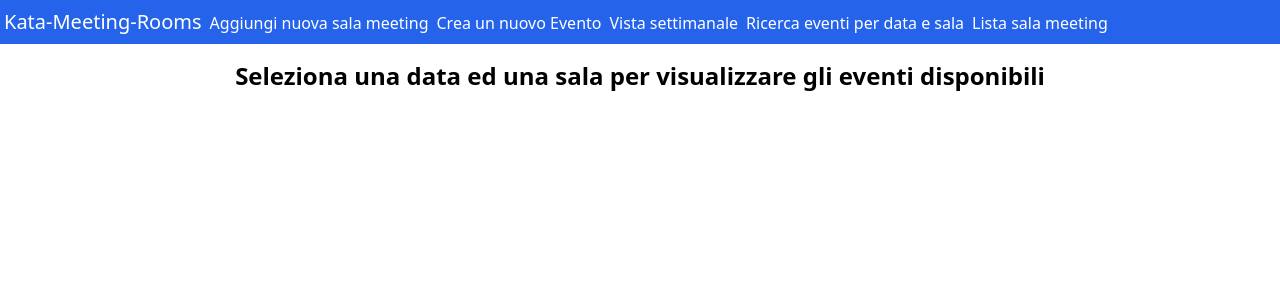
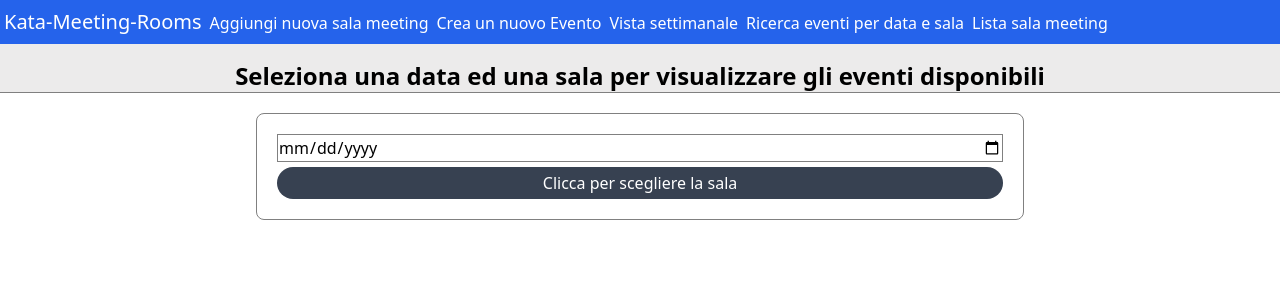
Before and after one commit to GiovanniMarseglia/eventi, a Vue app in the folder front-end/: page /FindDateRoom in a window 1280 px wide. Shown: the top 300 px of the page. Built offline with nearby package versions, Linux system fonts and the light colour scheme.

Commit message:
create form with input for retrive meeting on a specific date

```diff
--- a/front-end/src/pages/FindDateRoom.vue
+++ b/front-end/src/pages/FindDateRoom.vue
@@ -1,11 +1,125 @@
 <script setup>
+import singleMeeting from '../components/singleMeeting.vue'
+import axios from 'axios'
+import{ref,onMounted} from 'vue'
+
+const showModal=ref(Boolean)
+showModal.value=false
+const idMeeting=ref()
+const lock = ref(Boolean)
+lock.value=false
+
+const start = ref('')
+
+
+const arrayMeeting=ref([])
+
+function meetingList(){
+  axios.get("http://127.0.0.1:8000/api/meetings").then(result=>{
+    arrayMeeting.value = result.data.results
+})
+}
+
+
+function find(){
+  //insert URL to find all events for one meetings in "date" range
+
+//   axios.get("http://127.0.0.1:8000/api/meetings").then(result=>{
+//     arrayMeeting.value = result.data.results
+// })
+}
+
 
 </script>
 
 <template>
   <h1 class="text-2xl font-semibold text-center pt-4">Seleziona una data ed una sala per visualizzare gli eventi disponibili</h1>
+  <div class="container mx-auto">
+
+    <form class="flex flex-col content-start mx-auto rounded-lg mt-5 p-5"  action="">
+
+      <input v-model="start" type="date" name="date" id="date">
+      <div class="flex flex-col">
+        <button type="button" @click="meetingList(), showModal=true" class="text-white bg-gray-700 rounded-full px-4 py-1">Clicca per scegliere la sala</button>
+
+        <div v-if="idMeeting" class="flex flex-col">
+          <label for="idMeeting">Sala</label>
+          <input :value="arrayMeeting[idMeeting-1].name" type="text" name="meet" id="meet" :readonly="lock">
+        </div>
+
+      </div>
+
+      <div class="flex justify-center gap-4">
+
+          <button v-if="lock && start" type="button" class="bg-lime-500 rounded-full px-4 py-1" @click="find">Cerca</button>
+        </div>
+    </form>
+
+
+
+
+    <!-- inizio modale -->
+    <div v-if="showModal" class="relative z-10" aria-labelledby="modal-title" role="dialog" aria-modal="true">
+      <!--
+        Background backdrop, show/hide based on modal state.
+
+        Entering: "ease-out duration-300"
+          From: "opacity-0"
+          To: "opacity-100"
+        Leaving: "ease-in duration-200"
+          From: "opacity-100"
+          To: "opacity-0"
+      -->
+      <div class="fixed inset-0 bg-gray-500/75 transition-opacity" aria-hidden="true"></div>
+
+      <div class="fixed inset-0 z-10 w-screen overflow-y-auto">
+        <div class="flex min-h-full items-end justify-center p-4 text-center sm:items-center sm:p-0">
+          <!--
+            Modal panel, show/hide based on modal state.
+
+            Entering: "ease-out duration-300"
+              From: "opacity-0 translate-y-4 sm:translate-y-0 sm:scale-95"
+              To: "opacity-100 translate-y-0 sm:scale-100"
+            Leaving: "ease-in duration-200"
+              From: "opacity-100 translate-y-0 sm:scale-100"
+              To: "opacity-0 translate-y-4 sm:translate-y-0 sm:scale-95"
+          -->
+          <div class="relative transform overflow-hidden rounded-lg bg-white text-left shadow-xl transition-all sm:my-8 sm:w-full sm:max-w-lg">
+            <div class="bg-white px-4 pb-4 pt-5 sm:p-6 sm:pb-4">
+              <div class="sm:flex sm:items-start">
+
+                <div class="mt-3 text-center sm:ml-4 sm:mt-0 sm:text-left">
+                  <h3 class="text-base font-semibold text-gray-900" id="modal-title">Seleziona sala</h3>
+                  <div class="mt-2">
+
+                    <div class="flex flex-row mt-6 gap-2 cursor-pointer" v-for="element in arrayMeeting" :key="element.id" >
+                    <singleMeeting :meeting="element"  @click="idMeeting=element.id,lock=true,showModal=false" />
+                    </div>
+
+                  </div>
+                </div>
+              </div>
+            </div>
+            <div class="bg-gray-50 px-4 py-3 sm:flex sm:flex-row-reverse sm:px-6">
+              <button type="button" class="inline-flex w-full justify-center rounded-md bg-gray-600 px-3 py-2 text-sm font-semibold text-white shadow-sm hover:bg-red-500 sm:ml-3 sm:w-auto" @click="showModal=false">Chiudi</button>
+            </div>
+          </div>
+        </div>
+      </div>
+    </div>
+  </div>
 </template>
 
 <style scoped>
-
+input, textarea, form{
+    margin-bottom: 5px;
+    border: 1px solid gray;
+  }
+  h1{
+    border-bottom: 1px solid gray;
+    background-color: rgb(236, 235, 235);
+  }
+  form{
+    width: 60%;
+  }
 </style>
```
Also changed, not shown: 1 other file (tests, documents, lock files or other folders).
